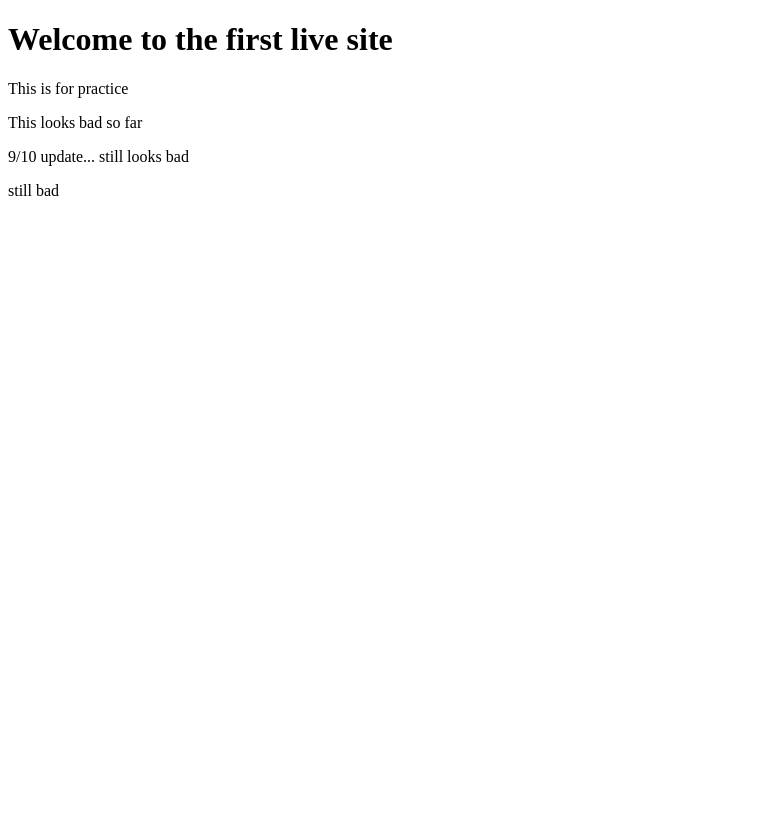
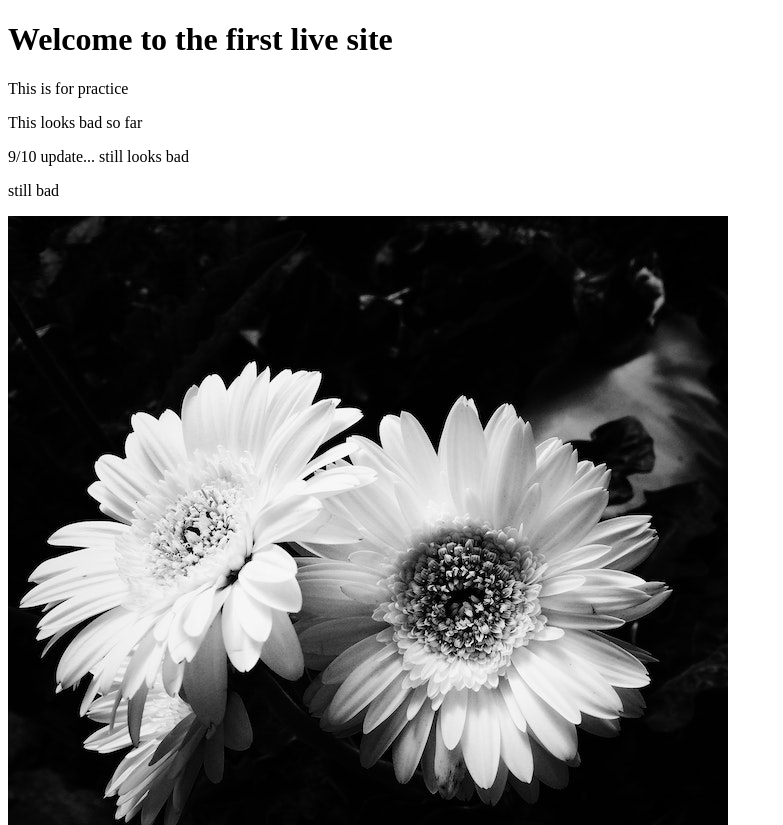
Before and after one commit to Paigeliv00/firstlive, a plain HTML site: page index.html in a window 1280 px wide. Shown: the top 825 px of the page, without its empty margins (0-783 px from the left). Before the commit the page ends 800 px from the top, so only its background shows below. Drawn offline with Linux system fonts and the light colour scheme.

Commit message:
flower photo

```diff
--- a/index.html
+++ b/index.html
@@ -9,5 +9,6 @@
 	<p>This looks bad so far</p>
 	<p>9/10 update... still looks bad</p>
 	<p>still bad</p>
+	<p><img src="Flower.jpg"></p>
 </body>
 </html>
```
Also changed, not shown: Flower.jpg (added).
